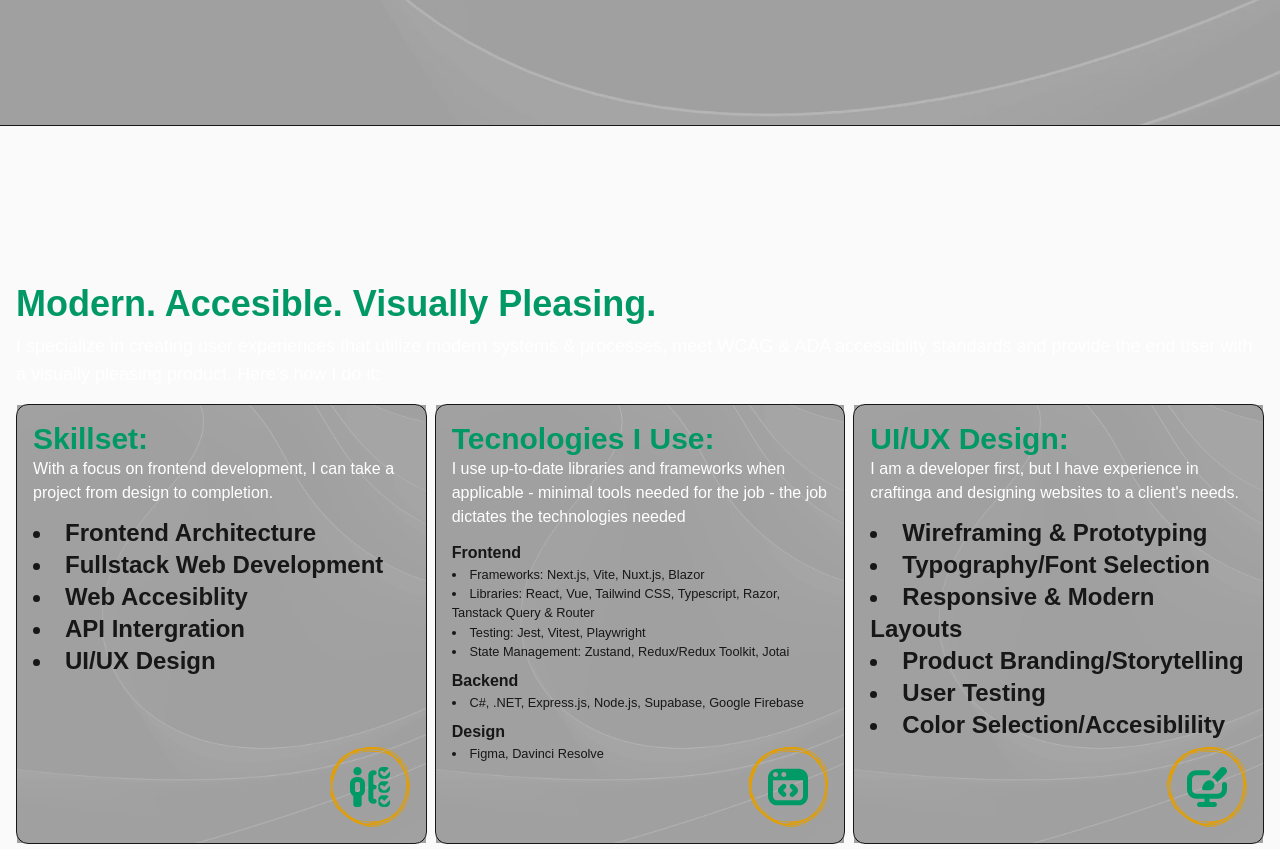
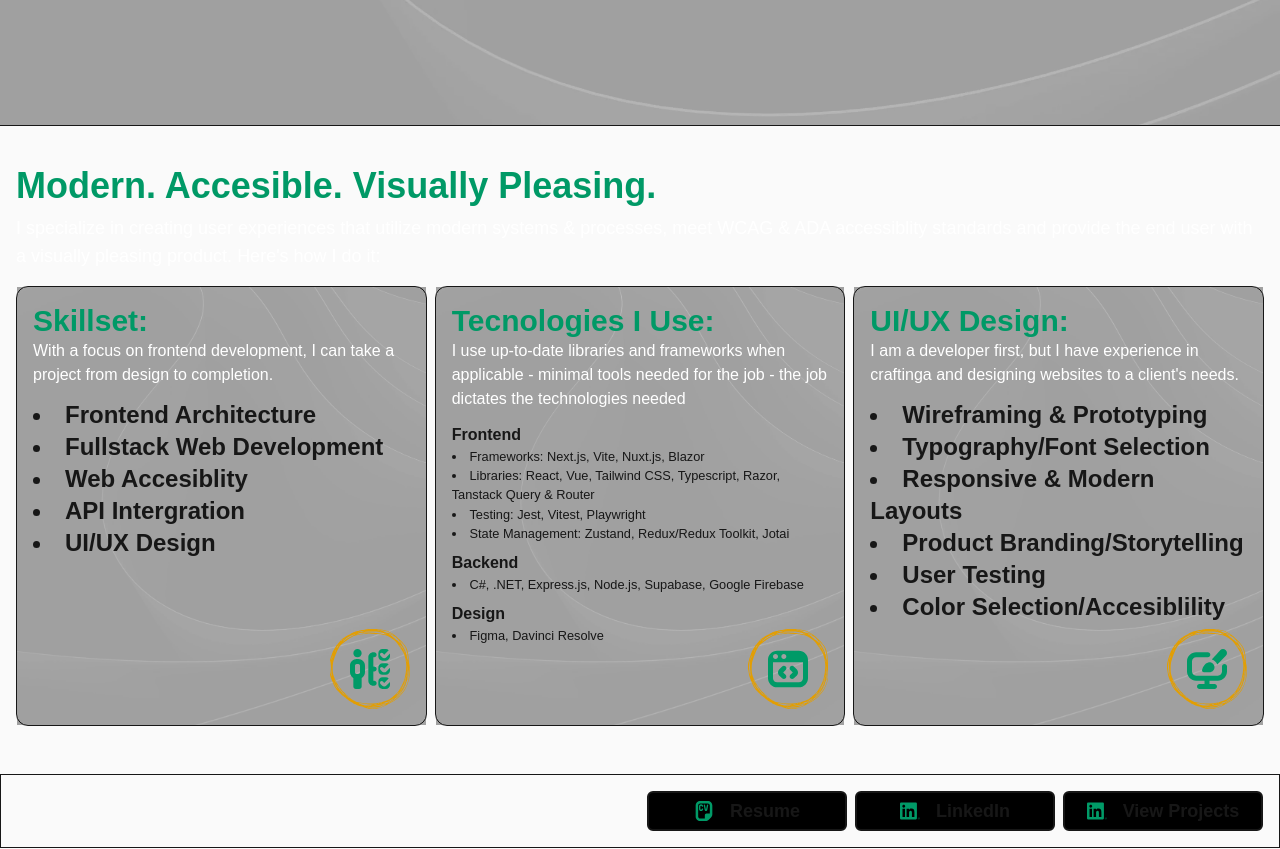
Before and after one commit to armst209/portfolio-website, a Next.js app: page / in a window 1280 px wide. Shown: the part 739-1588 px from the top of the page. Built offline with nearby package versions, Linux system fonts and the light colour scheme; no server answers.

Commit message:
feat: Update TechnicalSkills component for improved accessibility and visual appeal

```diff
--- a/app/components/TechnicalSkills.tsx
+++ b/app/components/TechnicalSkills.tsx
@@ -9,7 +9,7 @@ import ScribbleSmallCircle from "@public/assets/scribble-small-circle.svg"
 
 const TechnicalSkills = () => {
     return (
-        <section className="flex flex-col min-h-200 w-full justify-center pt-25 p-4 pb-4 2xl:pt-50">
+        <section className="flex flex-col w-full justify-center pt-10 pb-10 pl-4 pr-4">
             <div className="mb-4">
                 <h1 className="text-4xl font-bold mb-2"><span className="emerald-green-highlight">Modern.</span> <span className="emerald-green-highlight">Accesible.</span> <span className="emerald-green-highlight">Visually Pleasing.</span></h1>
                 <h2 className="grey-secondary-text-color text-lg">I specialize in creating user experiences that utilize modern systems & processes, meet WCAG & ADA accessiblity standards and provide the end user with a visually pleasing product. <span className="grey-secondary-text-color text-lg">Here's how I do it:</span></h2>
```
